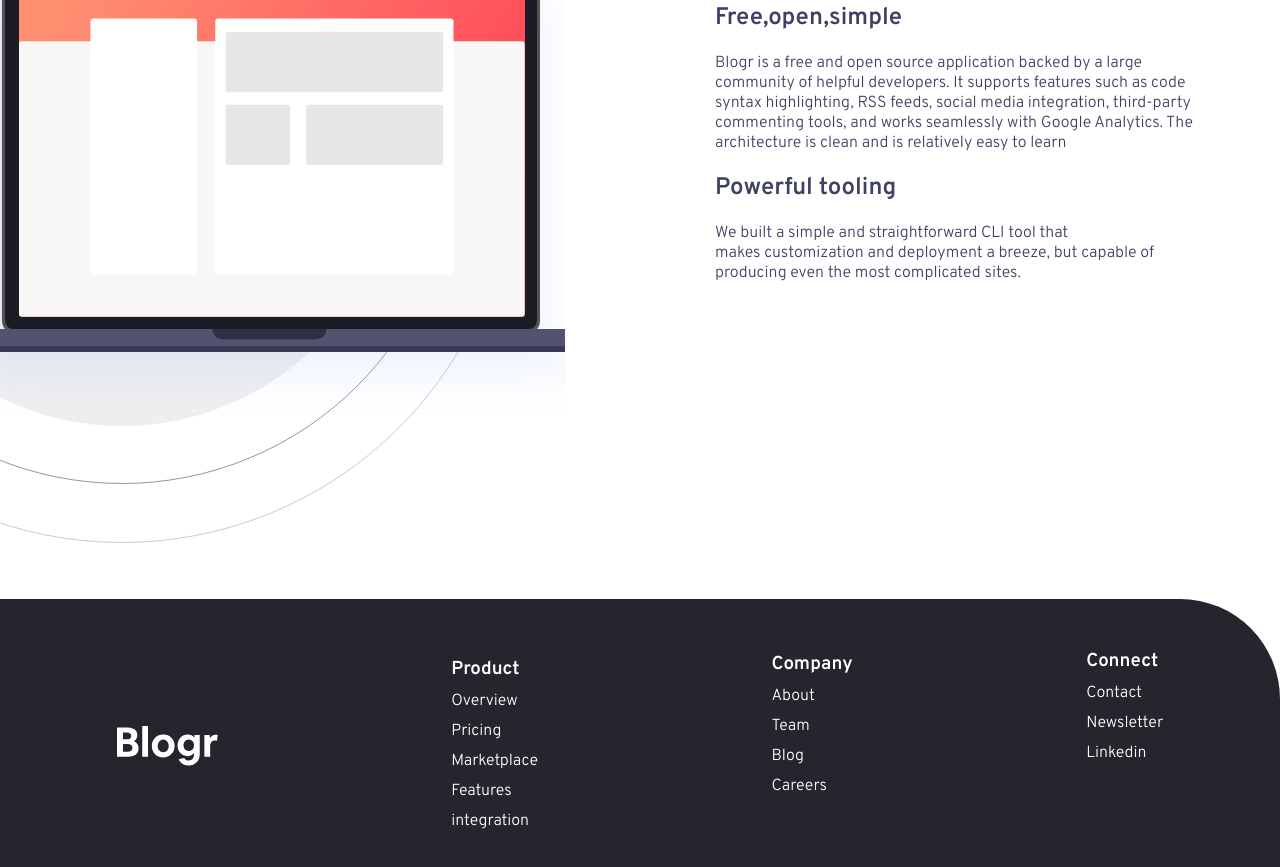
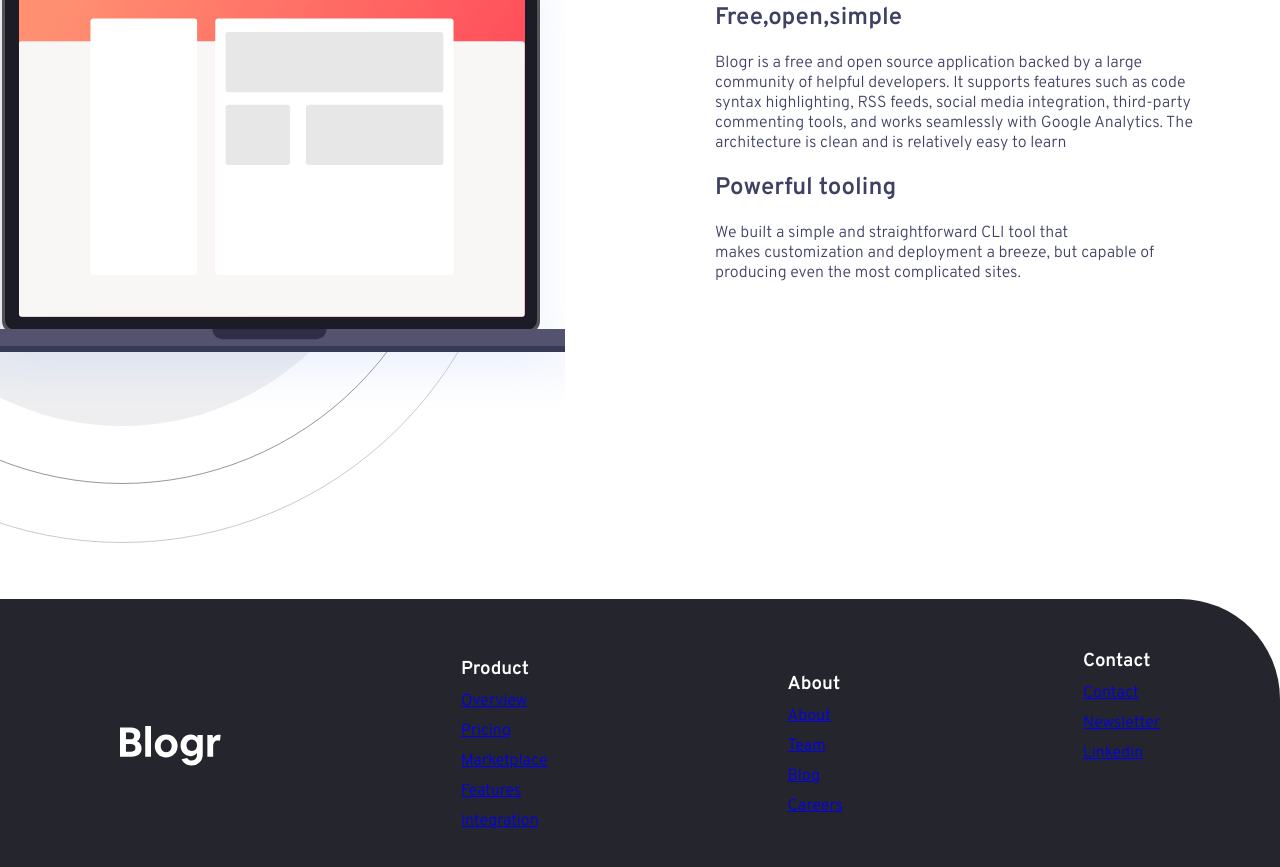
Before and after one commit to Opuasad/bloger-landing-page, a plain HTML site: page index.html in a window 1280 px wide. Shown: the part 2236-3103 px from the top of the page. Drawn offline with Linux system fonts and the light colour scheme.

Commit message:
Update index.html
web site update

```diff
--- a/index.html
+++ b/index.html
@@ -110,29 +110,29 @@
         <div class="img">
             <img src="img/logo.svg" alt="">
         </div>
-        <div>
-            <h3>Product</h3>
-            <li>Overview</li>
-            <li>Pricing</li>
-            <li>Marketplace</li>
-            <li>Features</li>
-            <li>integration</li>
+         <div>
+                <h3>Product</h3>
+                <li><a href="#">Overview</a></li>
+                <li> <a href="#">Pricing</a> </li>
+                <li> <a href="#">Marketplace</a> </li>
+                <li> <a href="#">Features</a> </li>
+                <li> <a href="#">integration</a> </li>
+
         </div>
-        <div>
-            <h3>Company</h3>
-            <li>About</li>
-            <li>Team</li>
-            <li>Blog</li>
-            <li>Careers</p>
+        <div class="ab">
+            <h3>About</h3>
+            <li><a href="#">About</a></li>
+            <li><a href="#">Team</a></li>
+            <li><a href="#">Blog</a></li>
+            <li><a href="#">Careers</a></li>
 
         </div>
 
         <div class="foot">
-            <h3>Connect</h3>
-            <li>Contact</li>
-            <li>Newsletter</li>
-            <li>Linkedin</li>
-
+            <h3>Contact</h3>
+            <li><a href="#">Contact</a></li>
+            <li><a href="#">Newsletter</a></li>
+            <li><a href="#">Linkedin</a></li>
 
         </div>
 
```
